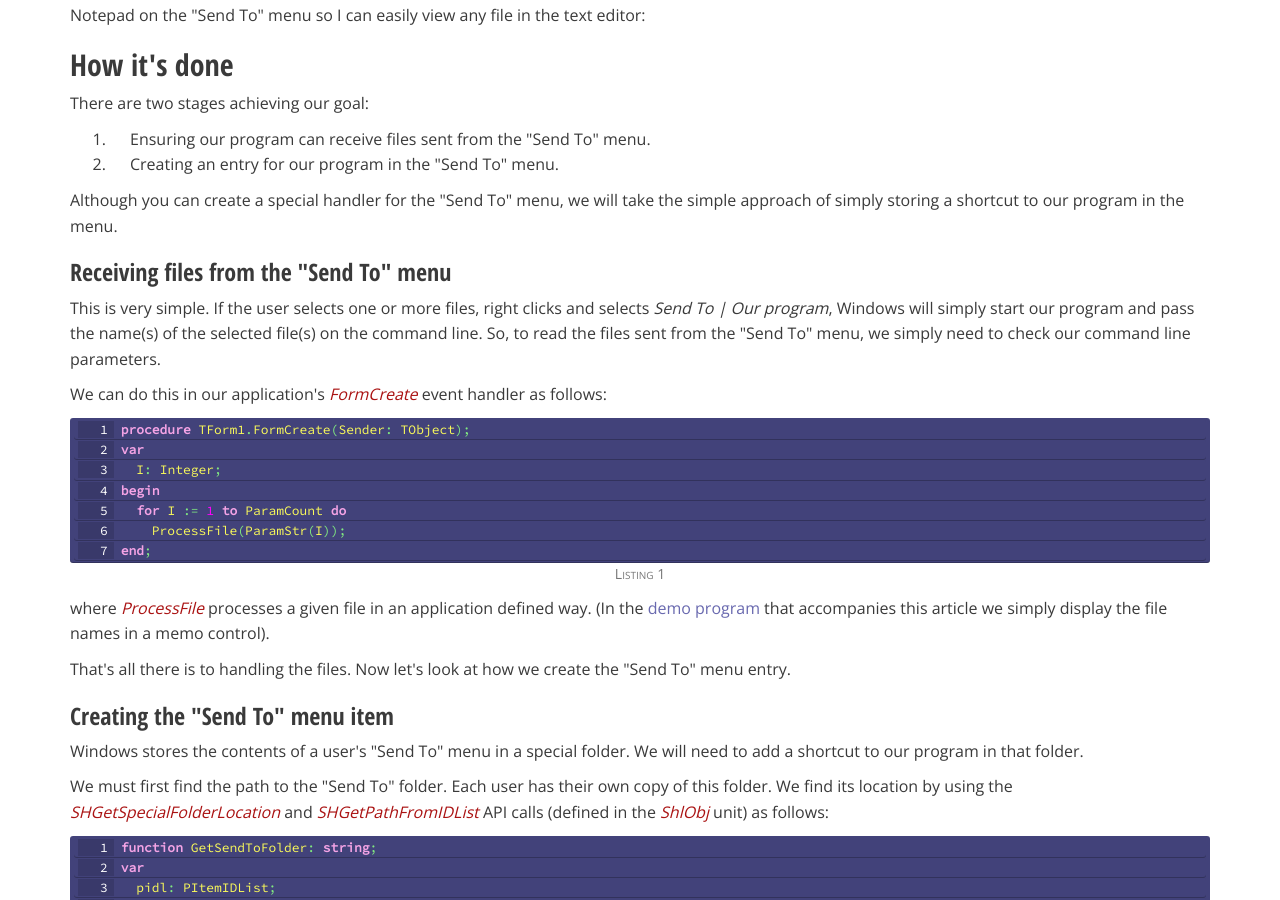
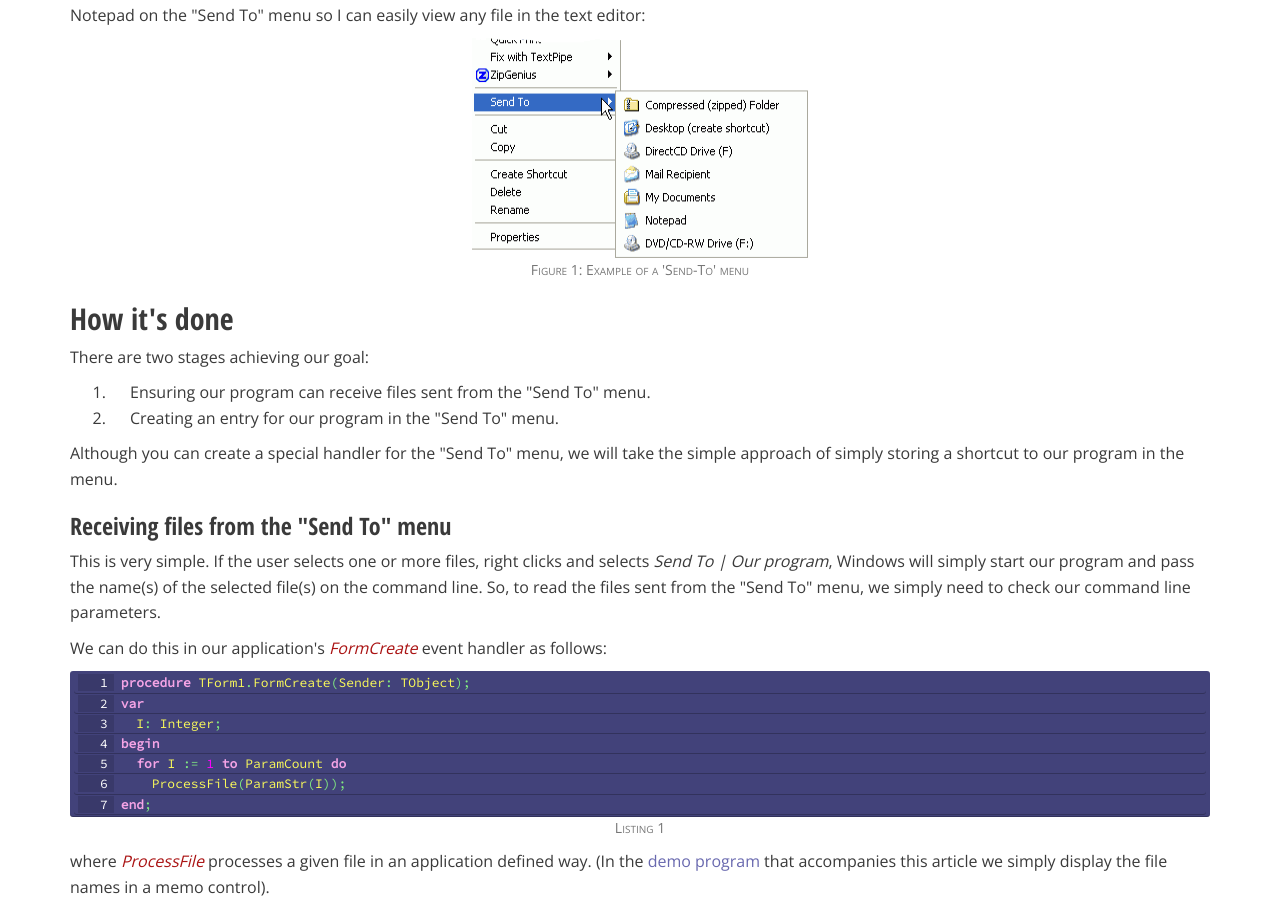
Before and after one commit to delphidabbler/delphidabbler.github.io, a Jekyll site: the page built from _articles/article-12.html, in a window 1280 px wide and 900 px high, scrolled down 353 px. Built offline with Jekyll 4.4.1, drawn with Linux system fonts in a browser that asks for light colours; nearby versions of some CDN libraries; comment, search, counter and statistics services are not loaded.

Commit message:
Add image missed from Article #12

```diff
--- a/_articles/article-12.html
+++ b/_articles/article-12.html
@@ -14,7 +14,12 @@
 
     <p>If you are writing a general purpose file-related program it can be useful to add it to the Windows Explorer &quot;Send To&quot; menu. For example I place Windows Notepad on the &quot;Send To&quot; menu so I can easily view any file in the text editor:</p>
 
-    <p class="centre-align"><?php echo DocPart::Img( '/img/articles/12.gif', 337, 221, 'Example of "Send To" menu', 'Example of "Send To" menu' ); ?></p>
+    <div id="figure-1" class="frame">
+        <div>
+            <img class="scale center-block" src="{{ site.base-url }}{{ site.data.core.articles-images-base-url}}/12.gif" alt="Screen shot of an example of 'Send To' menu" title="Figure 1" width="337" height="221">
+        </div>
+        <div class="caption">Figure 1: Example of a 'Send-To' menu</div>
+    </div>
 
 </section>
 
```
Also changed, not shown: assets/images/articles/12.gif (added).
